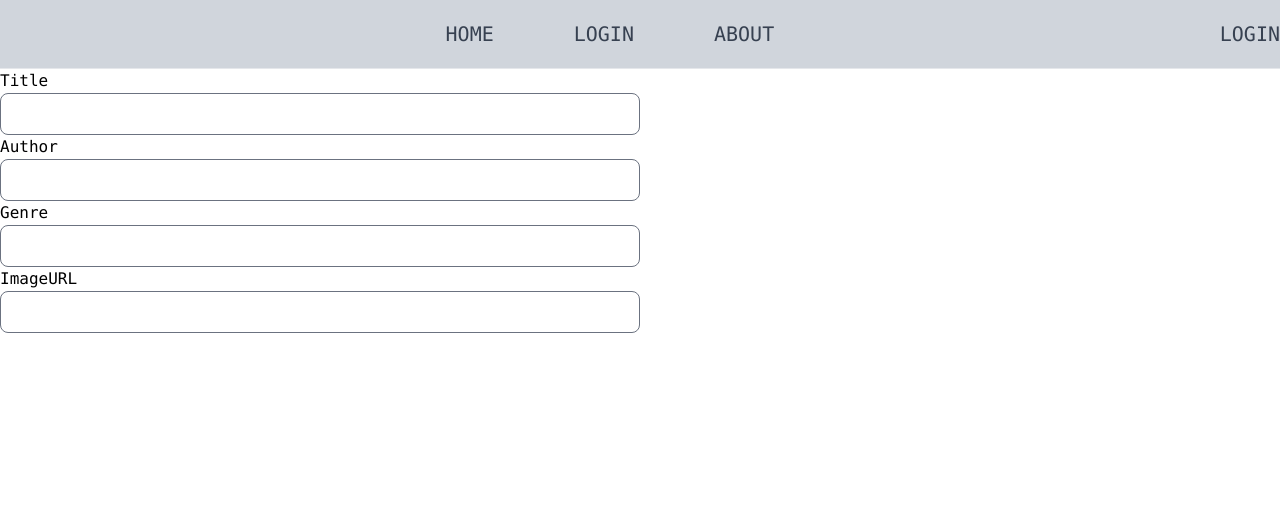
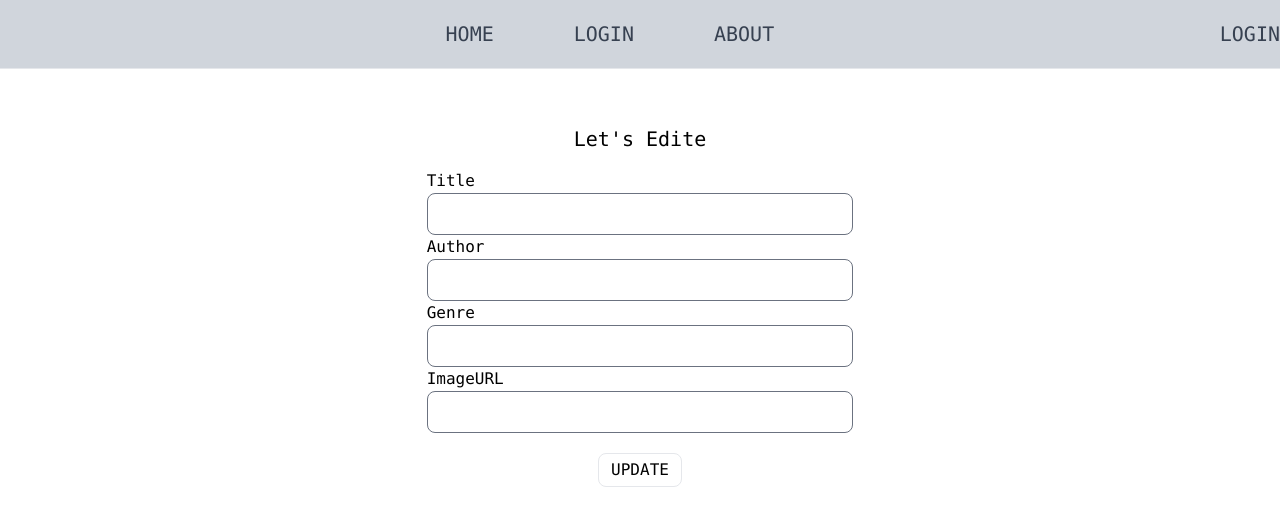
Before and after one commit to abdul-jabbar-dev/boiporo-redux-assignment, a React (Vite) app: page /editebooks/1 in a window 1280 px wide. Shown: the top 526 px of the page. Built offline with nearby package versions, Linux system fonts and the light colour scheme.

Commit message:
edite option created

```diff
--- a/src/modules/pages/book/EditeBook.tsx
+++ b/src/modules/pages/book/EditeBook.tsx
@@ -1,18 +1,26 @@
 import { SubmitHandler, useForm } from "react-hook-form";
 import { useParams } from "react-router-dom"
 import IBooks from "../../../types/books";
-
+import { useEffect, useState } from 'react';
 
 export default function EditeBook() {
     const { id } = useParams()
-    const { register, handleSubmit, formState: { errors } } = useForm<IBooks>();
+    const [book, setBook] = useState<IBooks>()
+    const { register, handleSubmit, formState: { errors } } = useForm<IBooks>({
+        values: book
+    });
     const onSubmit: SubmitHandler<IBooks> = (data) => {
         console.log(data)
     };
+    useEffect(() => {
+        fetch('/books.json').then(res => res.json()).then((data: IBooks[]) => setBook(data.find(book => book.title === id)!))
+    }, [id])
+
     return (
-        <div className="container mx-auto">
-            <div className="">
-                <form onSubmit={handleSubmit(onSubmit)} className="w-1/2">
+        <div className="container mx-auto ">
+            <div className="flex justify-center my-12">
+                <form onSubmit={handleSubmit(onSubmit)} className="w-1/3">
+                    <h1 className="text-center mb-4 mt-2 text-xl">Let's Edite <span className="font-bold">{book?.title}</span></h1>
                     <div className="w-full">
                         <div className="flex flex-col">
                             <label htmlFor="title">Title</label>
@@ -35,6 +43,7 @@ export default function EditeBook() {
                             {errors.imageURL && <span className="text-xs mt-1 mb-2 text-red-600 ">This field is required</span>}
                         </div>
                     </div>
+                    <input className="border block mx-auto px-3 py-1 rounded-lg uppercase my-5" type="submit" value={'Update'} />
                 </form>
             </div>
         </div>
```
